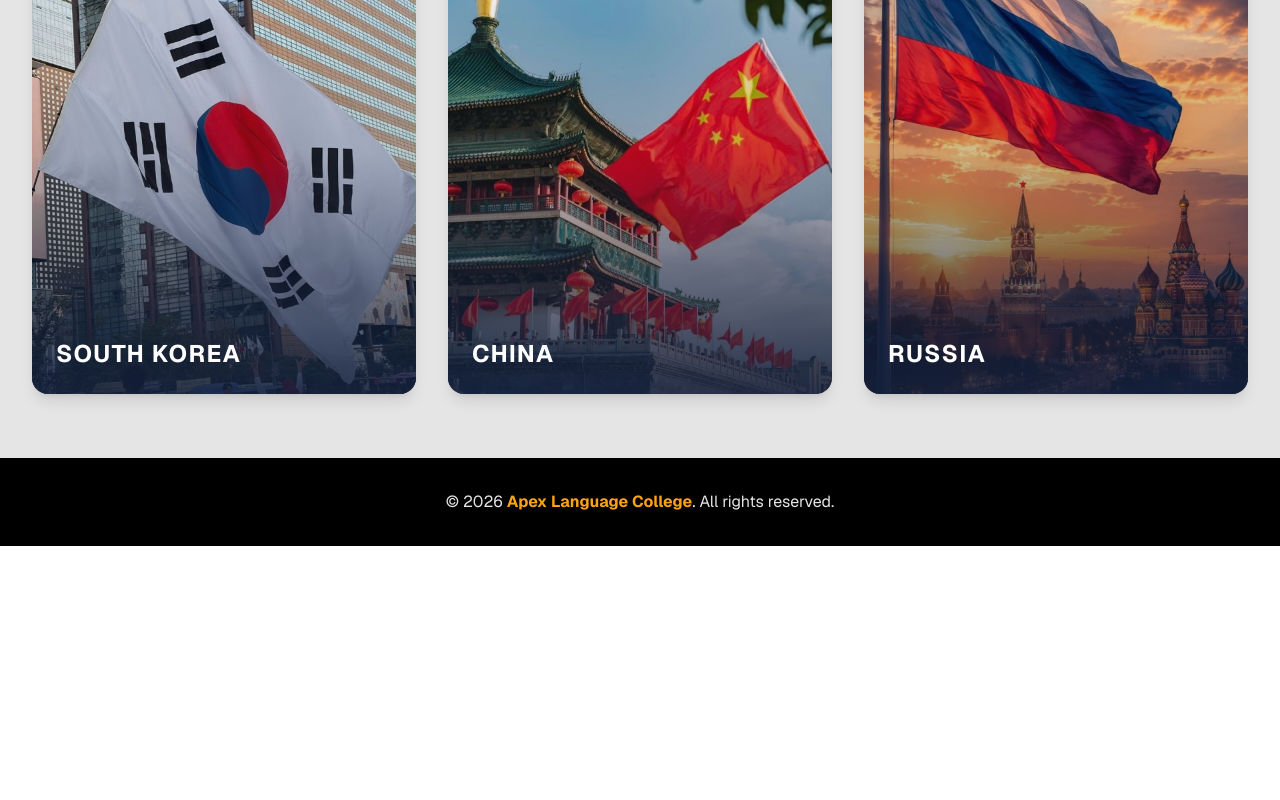
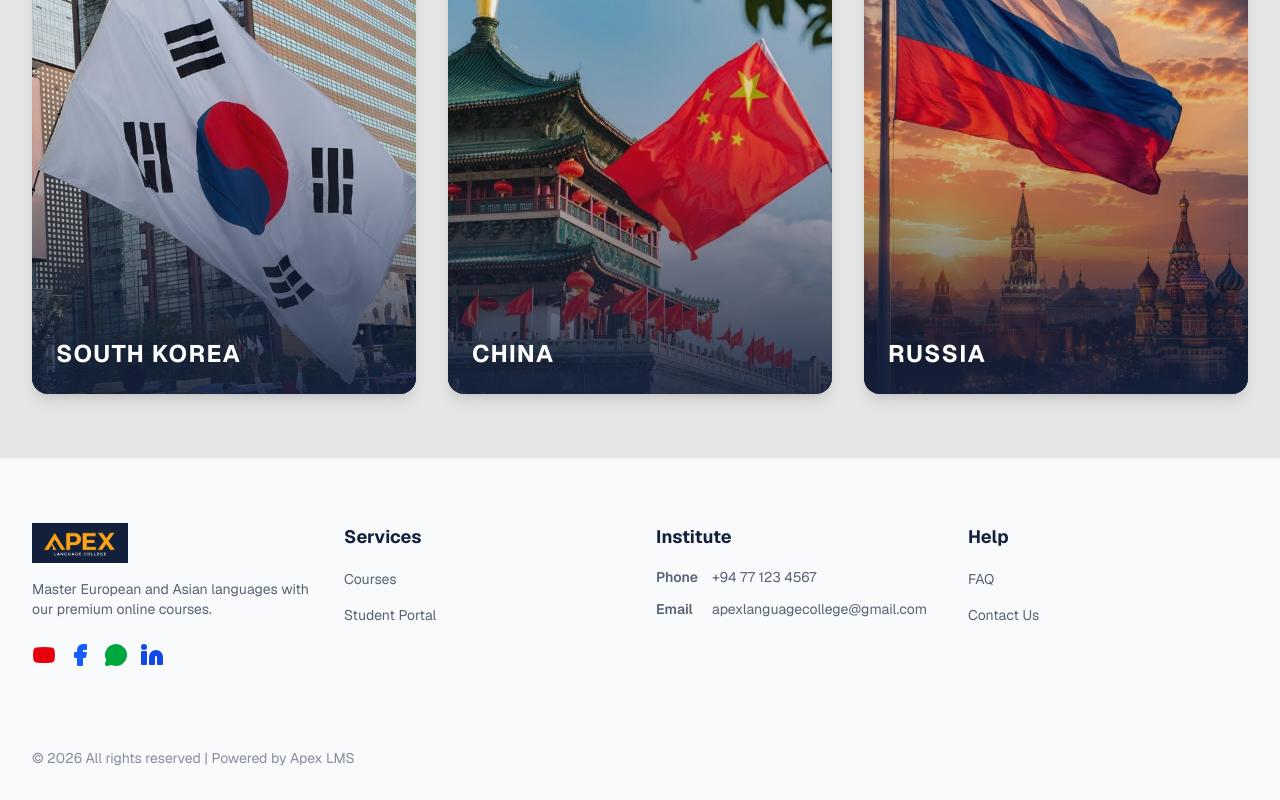
Before and after one commit to hasith360/LMS, a Next.js app: page / in a window 1280 px wide. Shown: the part 1918-2718 px from the top of the page. Before the commit the page ends 2464 px from the top, so only its background shows below. Built offline with nearby package versions, Linux system fonts and the light colour scheme.

Commit message:
feat: redesign landing page footer to multi-column layout with social icons and contact info

```diff
--- a/src/app/page.tsx
+++ b/src/app/page.tsx
@@ -1,5 +1,6 @@
 import Link from 'next/link';
 import HeroSlider from '@/components/HeroSlider';
+import { Youtube, Facebook, Linkedin, MessageCircle } from 'lucide-react';
 
 export default function Home() {
   return (
@@ -176,9 +177,70 @@ export default function Home() {
       </main>
 
       {/* Footer */}
-      <footer className="bg-black text-gray py-8">
-        <div className="max-w-7xl mx-auto px-4 sm:px-6 lg:px-8 text-center">
-          <p>&copy; {new Date().getFullYear()} <span className="font-bold text-gold">Apex Language College</span>. All rights reserved.</p>
+      <footer className="bg-gray-50 border-t border-gray/20 pt-16 pb-8">
+        <div className="max-w-7xl mx-auto px-4 sm:px-6 lg:px-8">
+          <div className="grid grid-cols-1 md:grid-cols-4 gap-12 md:gap-8">
+
+            {/* Column 1: Logo & Info */}
+            <div className="space-y-4">
+              <img src="/logo-full.png" alt="Apex Language College" className="h-10 object-contain" />
+              <p className="text-sm text-blue/70">
+                Master European and Asian languages with our premium online courses.
+              </p>
+              <div className="flex space-x-3 pt-2">
+                <a href="#" className="text-red-600 hover:opacity-80 transition-opacity">
+                  <Youtube className="w-6 h-6" fill="currentColor" />
+                </a>
+                <a href="#" className="text-blue-600 hover:opacity-80 transition-opacity">
+                  <Facebook className="w-6 h-6" fill="currentColor" />
+                </a>
+                <a href="#" className="text-green-600 hover:opacity-80 transition-opacity">
+                  <MessageCircle className="w-6 h-6" fill="currentColor" />
+                </a>
+                <a href="#" className="text-blue-700 hover:opacity-80 transition-opacity">
+                  <Linkedin className="w-6 h-6" fill="currentColor" />
+                </a>
+              </div>
+            </div>
+
+            {/* Column 2: Services */}
+            <div>
+              <h3 className="text-lg font-bold text-blue mb-4">Services</h3>
+              <ul className="space-y-3">
+                <li><Link href="/courses" className="text-sm text-blue/70 hover:text-gold transition-colors">Courses</Link></li>
+                <li><Link href="/signup" className="text-sm text-blue/70 hover:text-gold transition-colors">Student Portal</Link></li>
+              </ul>
+            </div>
+
+            {/* Column 3: Institute */}
+            <div>
+              <h3 className="text-lg font-bold text-blue mb-4">Institute</h3>
+              <ul className="space-y-3 text-sm text-blue/70">
+                <li className="flex items-start">
+                  <span className="font-semibold mr-2 w-12">Phone</span>
+                  <a href="tel:+94771234567" className="hover:text-gold transition-colors">+94 77 123 4567</a>
+                </li>
+                <li className="flex items-start">
+                  <span className="font-semibold mr-2 w-12">Email</span>
+                  <a href="mailto:apexlanguagecollege@gmail.com" className="hover:text-gold transition-colors break-all">apexlanguagecollege@gmail.com</a>
+                </li>
+              </ul>
+            </div>
+
+            {/* Column 4: Help */}
+            <div>
+              <h3 className="text-lg font-bold text-blue mb-4">Help</h3>
+              <ul className="space-y-3">
+                <li><Link href="#" className="text-sm text-blue/70 hover:text-gold transition-colors">FAQ</Link></li>
+                <li><Link href="#" className="text-sm text-blue/70 hover:text-gold transition-colors">Contact Us</Link></li>
+              </ul>
+            </div>
+
+          </div>
+
+          <div className="mt-12 pt-8 border-t border-gray/20 text-center sm:text-left text-sm text-blue/50 flex flex-col sm:flex-row justify-between items-center">
+            <p>&copy; {new Date().getFullYear()} All rights reserved | Powered by Apex LMS</p>
+          </div>
         </div>
       </footer>
     </div>
```
